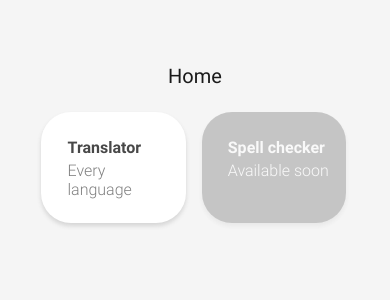
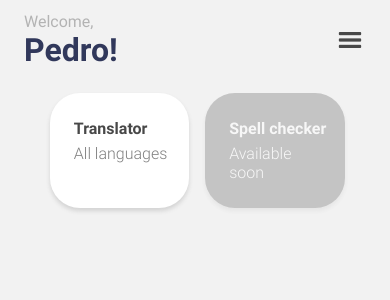
Before and after one commit to pedrorubinger/lingo-app, a React Native app: screen /Home in a window 390 px wide. Shown: the top 300 px of the page. Built offline with nearby package versions, Linux system fonts and the light colour scheme.

Commit message:
chore: adjust styles, spacing, colors and add HomeHeader component

```diff
--- a/src/components/ScreenBox/index.tsx
+++ b/src/components/ScreenBox/index.tsx
@@ -1,10 +1,14 @@
 import React from "react"
 import { ViewProps } from "react-native"
 
-import { Box } from "@components/ScreenBox/styles"
+import { Box, Content } from "@components/ScreenBox/styles"
 
 interface Props extends ViewProps {}
 
 export const ScreenBox: React.FC<Props> = ({ children, ...rest }) => {
-  return <Box {...rest}>{children}</Box>
+  return (
+    <Box {...rest}>
+      <Content>{children}</Content>
+    </Box>
+  )
 }
--- a/src/components/ScreenBox/styles.ts
+++ b/src/components/ScreenBox/styles.ts
@@ -4,12 +4,15 @@ import { Theme } from "@styles/theme"
 
 const { colors, spacing } = Theme
 
-export const Box = styled.View`
-  width: 100%;
-  height: 100%;
-  padding: ${spacing.xxxl}px ${spacing.md}px ${spacing.md}px ${spacing.md}px;
+export const Box = styled.SafeAreaView`
+  flex: 1;
+`
 
-  background-color: ${colors.grey100};
+export const Content = styled.View`
+  padding: ${spacing.sm}px ${spacing.lg}px ${spacing.sm}px ${spacing.lg}px;
 
+  background-color: ${colors.grey80};
+
+  flex: 1;
   align-items: center;
 `
--- /dev/null
+++ b/src/modules/dashboard/components/HomeHeader/index.tsx
@@ -0,0 +1,37 @@
+import React from "react"
+import { Entypo } from "@expo/vector-icons"
+
+import { Theme } from "@styles/index"
+import { Typography } from "@components/Typography"
+import {
+  Box,
+  TouchableMenu,
+  MessageBox,
+} from "@modules/dashboard/components/HomeHeader/styles"
+
+const { colors } = Theme
+
+interface Props {
+  name: string
+}
+
+export const HomeHeader: React.FC<Props> = ({ name }) => {
+  const onPressMenu = () => {}
+
+  return (
+    <Box>
+      <MessageBox>
+        <Typography color="grey300" font="md2">
+          Welcome,
+        </Typography>
+        <Typography color="koamaru300" font="xxl4">
+          {name}!
+        </Typography>
+      </MessageBox>
+
+      <TouchableMenu onPress={onPressMenu}>
+        <Entypo name="menu" size={32} color={colors.grey700} />
+      </TouchableMenu>
+    </Box>
+  )
+}
--- /dev/null
+++ b/src/modules/dashboard/components/HomeHeader/styles.ts
@@ -0,0 +1,18 @@
+import styled from "styled-components/native"
+
+import { Theme } from "@styles/index"
+
+const { spacing } = Theme
+
+export const Box = styled.View`
+  margin: ${spacing.xxs}px 0 ${spacing.lg}px 0;
+  width: 100%;
+
+  flex-direction: row;
+  align-items: center;
+  justify-content: space-between;
+`
+
+export const MessageBox = styled.View``
+
+export const TouchableMenu = styled.TouchableOpacity``
--- a/src/modules/dashboard/components/ServiceCard/styles.ts
+++ b/src/modules/dashboard/components/ServiceCard/styles.ts
@@ -32,7 +32,7 @@ export const TouchableBox = styled.TouchableOpacity<TouchableBoxProps>`
     status === ServiceCardStatus.DISABLED ? 0.4 : 1};
 
   border-radius: 30px;
-  padding: ${boxYPadding}px ${spacing.md}px ${spacing.lg}px ${boxYPadding}px;
+  padding: ${boxYPadding}px ${spacing.md}px ${boxYPadding}px ${spacing.lg}px;
 
   gap: ${spacing.xs}px;
 `
--- a/src/modules/dashboard/components/index.ts
+++ b/src/modules/dashboard/components/index.ts
@@ -1,2 +1,2 @@
-export * from "@components/ScreenBox"
 export * from "@modules/dashboard/components/ServiceCard"
+export * from "@modules/dashboard/components/HomeHeader"
--- a/src/modules/dashboard/screens/home/index.tsx
+++ b/src/modules/dashboard/screens/home/index.tsx
@@ -1,8 +1,8 @@
 import { DashboardStackScreenProps } from "@interfaces/index"
+import { ScreenBox } from "@components/index"
 import { serviceCards, divideArrayIntoChunks } from "@modules/dashboard/utils"
-import { ScreenBox, ServiceCard } from "@modules/dashboard/components"
+import { HomeHeader, ServiceCard } from "@modules/dashboard/components"
 import { Body, CardsBox } from "@modules/dashboard/screens/home/styles"
-import { ScreenHeader } from "@components/ScreenHeader"
 
 interface Props extends DashboardStackScreenProps<"Home"> {}
 
@@ -11,7 +11,7 @@ export const Home: React.FC<Props> = () => {
 
   return (
     <ScreenBox>
-      <ScreenHeader title="Home" />
+      <HomeHeader name="Pedro" />
 
       <Body>
         {serviceChunks.map((chunk, i) => {
--- a/src/modules/dashboard/screens/home/styles.ts
+++ b/src/modules/dashboard/screens/home/styles.ts
@@ -11,6 +11,7 @@ interface CardsBoxProps {
 }
 
 export const CardsBox = styled.View<CardsBoxProps>`
+  width: 100%;
   padding: 0;
   margin-top: ${({ isFirstBox = false }) => (isFirstBox ? 0 : spacing.lg)}px;
 
--- a/src/modules/dashboard/utils/const/serviceCard.ts
+++ b/src/modules/dashboard/utils/const/serviceCard.ts
@@ -4,15 +4,15 @@ export const serviceCards: ServiceCardData[] = [
   {
     id: 1,
     title: "Translator",
-    sub: "Every language",
-    width: "47%",
+    sub: "All languages",
+    width: "48%",
     status: ServiceCardStatus.DEFAULT,
   },
   {
     id: 2,
     title: "Spell checker",
     sub: "Available soon",
-    width: "47%",
+    width: "48%",
     status: ServiceCardStatus.DISABLED,
   },
 ]
--- a/src/styles/colors.ts
+++ b/src/styles/colors.ts
@@ -1,12 +1,16 @@
 export const Colors = {
   primary: "#249c70",
   black: "#1A1A1A",
+  grey80: "##f1f1f1",
+  grey100: "#F5F5F5",
+  grey200: "#E5E5E5",
+  grey300: "#B3B3B3",
+  grey500: "#808080",
   grey700: "#484848",
-  grey500: "#808080",
-  grey300: "#B3B3B3",
-  grey200: "#E5E5E5",
-  grey100: "#F5F5F5",
   green400: "#29B985",
+  koamaru100: "#31385b",
+  koamaru200: "#373f66",
+  koamaru300: "#31385b",
   red400: "#FE5C51",
   white: "#FFFFFF",
 } as const
--- a/src/styles/spacing.ts
+++ b/src/styles/spacing.ts
@@ -1,5 +1,6 @@
 export const Spacing = {
-  xs: 4,
+  xxs: 4,
+  xs: 6,
   sm: 8,
   md: 16,
   lg: 24,
```
